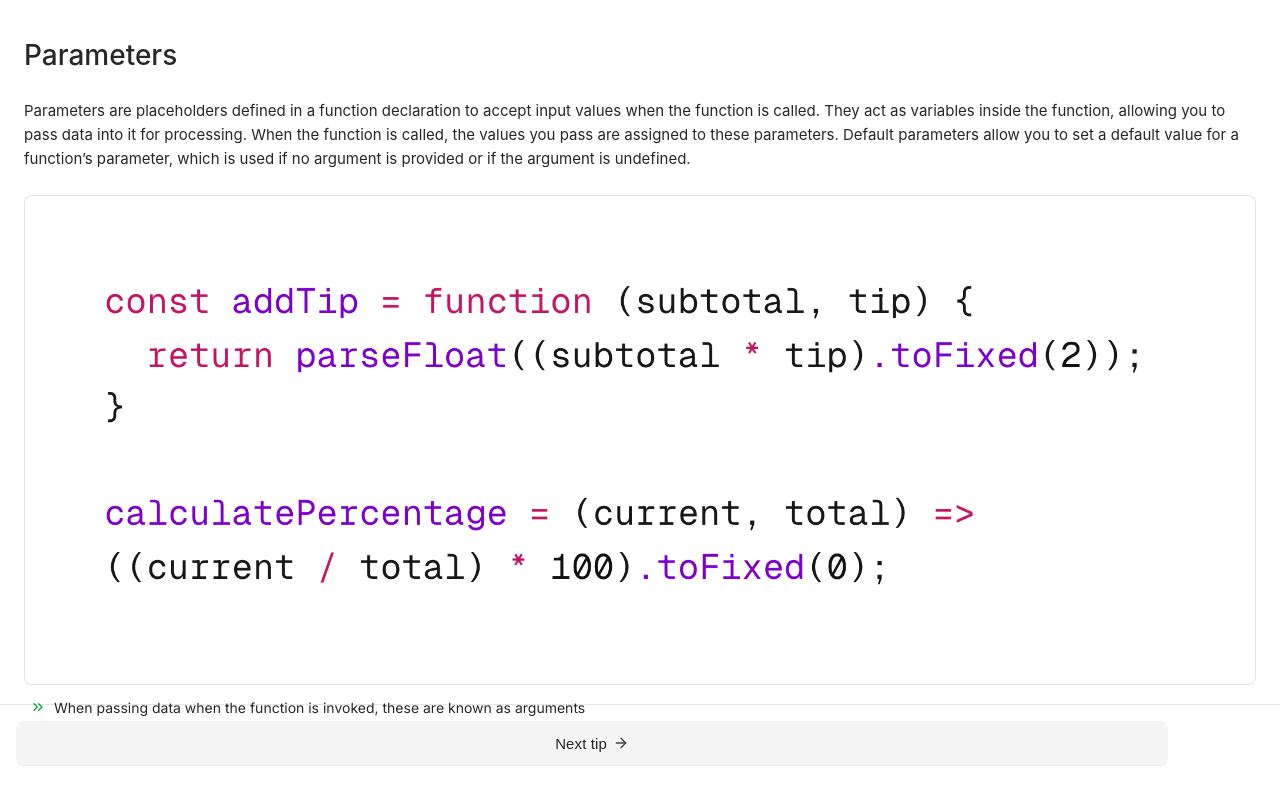
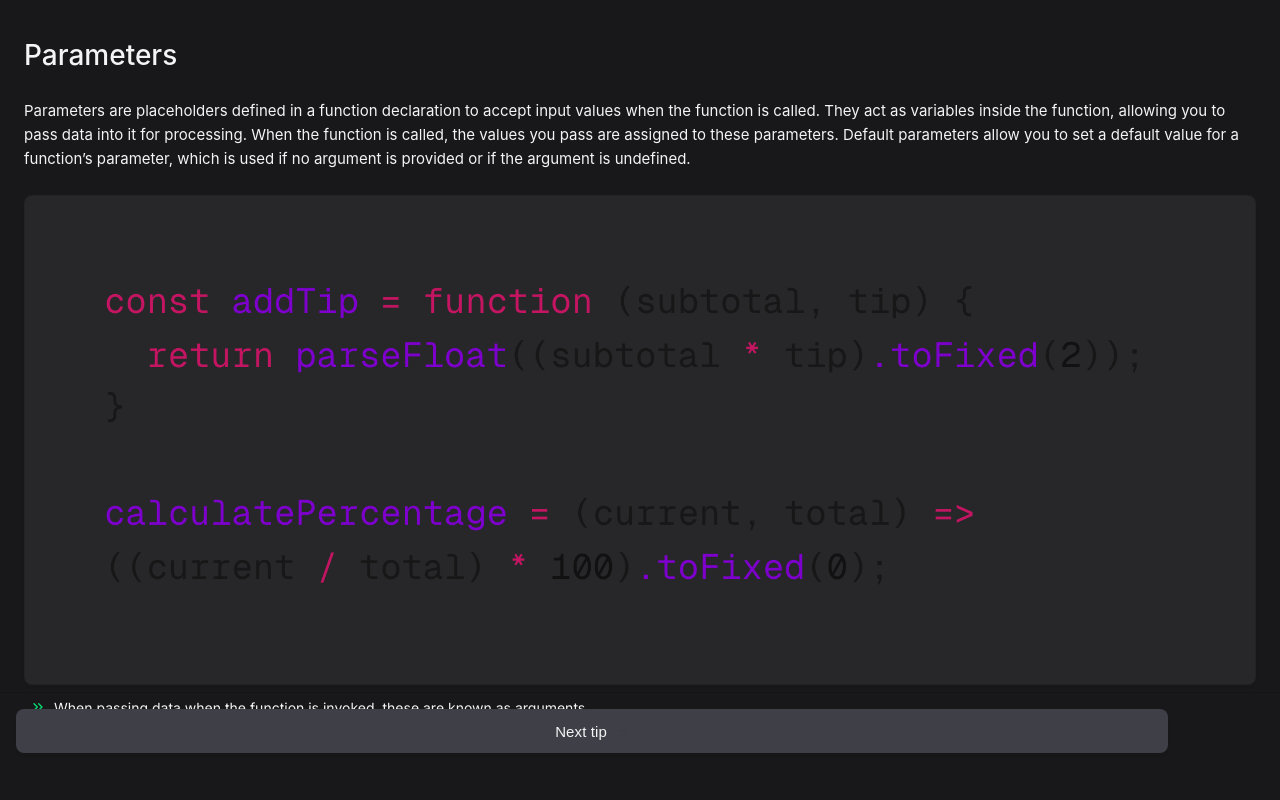
Before and after one commit to jack-brind/flashcards, a website built with Vite: page index.html in a window 1280 px wide. Built offline with nearby package versions, Linux system fonts and the light colour scheme.

Commit message:
test dark mode

```diff
--- a/src/styles.css
+++ b/src/styles.css
@@ -325,6 +325,7 @@ body {
   display: flex;
   flex-direction: column;
   height: 100vh;
+  background: var(--color-zinc-900);
 }
 
 .content {
@@ -340,14 +341,14 @@ h1 {
   font-size: 28px;
   font-weight: 500;
   line-height: 1.4;
-  color: var(--color-zinc-800);
+  color: var(--color-zinc-100);
   margin: 12px 0px 24px 0px;
 }
 
 p {
   font-family: -apple-system, Arial;
   font-size: 15px;
-  color: var(--color-zinc-800);
+  color: var(--color-zinc-100);
 }
 
 #summary {
@@ -356,7 +357,7 @@ p {
 }
 
 img {
-  background: white;
+  background: var(--color-zinc-800);
   border: 1px solid rgb(0, 0, 0, 0.1);
   padding: 4px;
   border-radius: 8px;
@@ -369,7 +370,7 @@ img {
   bottom: 0;
   left: 0;
   width: 100%;
-  height: 96px;
+  height: 108px;
   border-top: 1px solid rgb(0, 0, 0, 0.1);
   padding-top: 16px;
 }
@@ -380,8 +381,8 @@ img {
   display: flex;
   gap: 6px;
   width: 90%;
-  background: var(--color-zinc-100);
-  border: 0px solid var(--color-zinc-100);
+  background: var(--color-zinc-700);
+  border: 0px solid var(--color-zinc-700);
   border-radius: 8px;
   justify-content: center;
   align-items: center;
@@ -402,7 +403,7 @@ img {
 
 .btn-label {
   user-select: none;
-  color: var(--color-zinc-800);
+  color: var(--color-zinc-100);
   font-size: 15px;
   letter-spacing: 0.1px;
   font-weight: 450;
@@ -417,7 +418,7 @@ img {
 }
 
 .highlight-icon {
-  color: var(--color-green-600);
+  color: var(--color-green-400);
   margin-top: 2px;
   margin-left: 6px;
   animation: bounce2 2s ease infinite;
@@ -427,5 +428,5 @@ img {
   font-family: 'Inter', Arial;
   line-height: 1.5;
   font-size: 14px;
-  color: var(--color-zinc-800);
+  color: var(--color-zinc-100);
 }
--- a/src/tips.js
+++ b/src/tips.js
@@ -21,7 +21,7 @@ export const javascriptTips = [
     title: 'OR (||) operator',
     summary:
       'The OR (||) operator evaluates expressions from left to right and returns the first “truthy” value it encounters. If all values are “falsy” (e.g., false, 0, "", null, undefined, or NaN), it returns the last value',
-    snippet: '/snippets/or.png',
+    snippet: '/snippets/or dark.png',
   },
   {
     title: 'Parameters',
```
Also changed, not shown: public/snippets/or dark.png (added).
